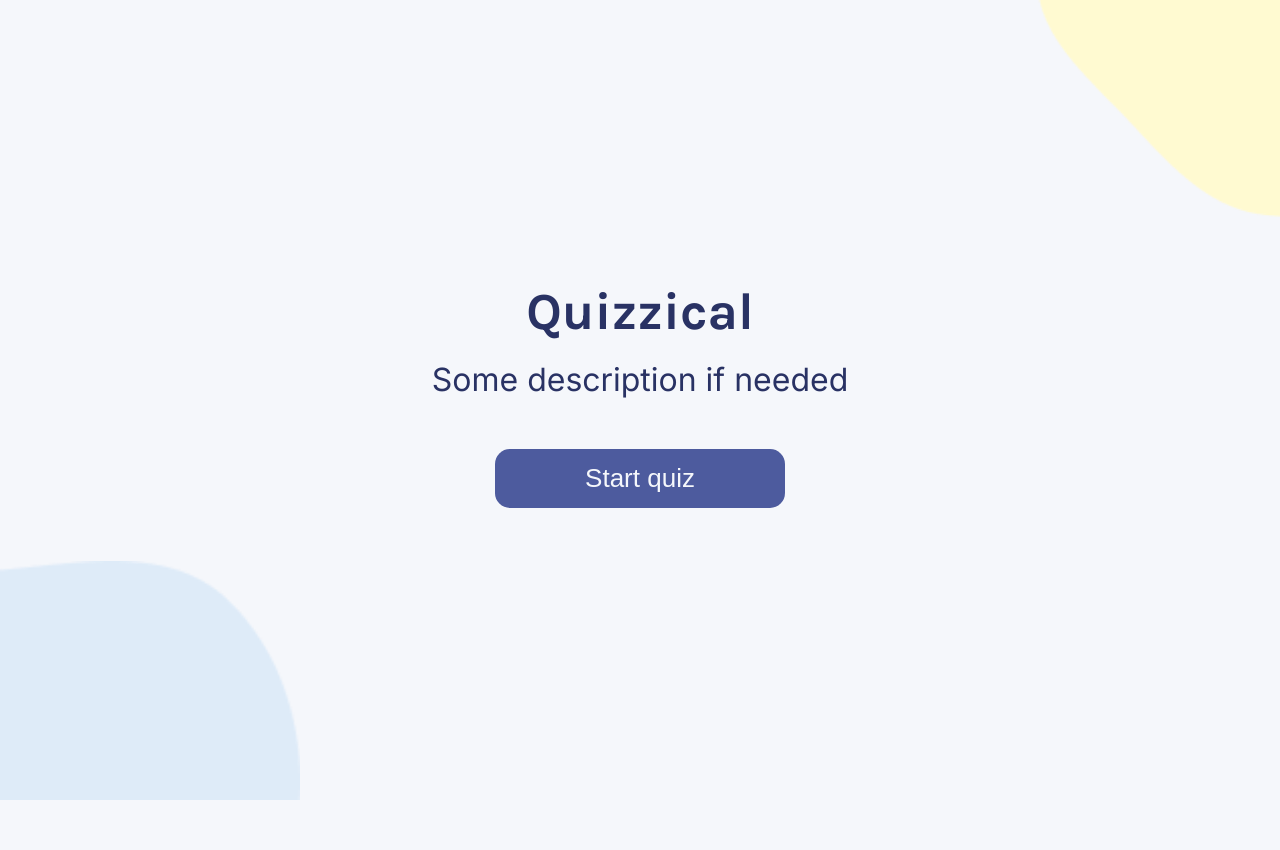
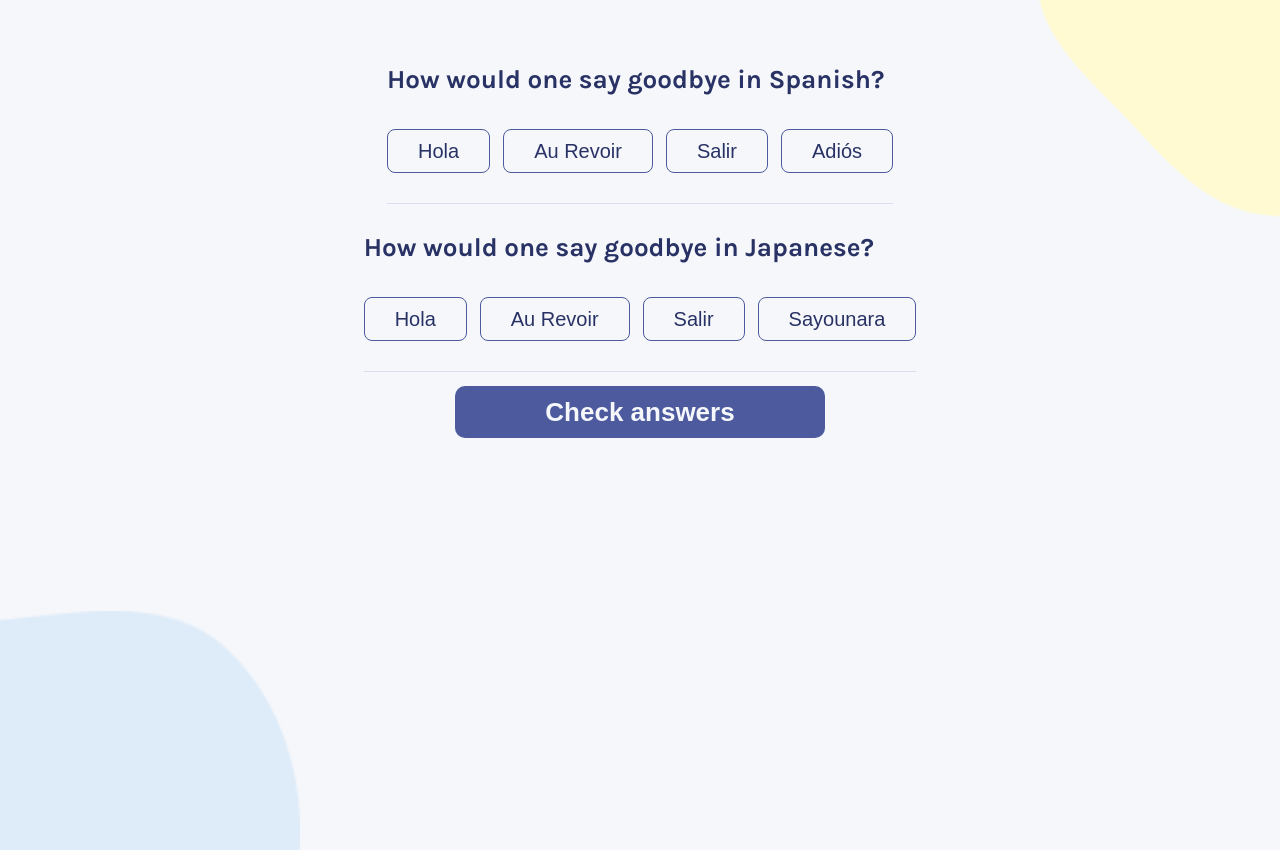
Before and after one commit to erikgab01/quiz, a React (Create React App) app: page / in a window 1280 px wide. Before the commit the page ends 800 px from the top, so only its background shows below. Built offline with nearby package versions, Linux system fonts and the light colour scheme.

Commit message:
Quiz page design
- Added styles and some logic

```diff
--- a/src/App.js
+++ b/src/App.js
@@ -1,9 +1,11 @@
-import Welcome from "./components/Welcome";
+import Quiz from "./components/Quiz/Quiz";
+import Welcome from "./components/Welcome/Welcome";
 
 function App() {
     return (
         <div>
-            <Welcome />
+            {/* <Welcome /> */}
+            <Quiz />
         </div>
     );
 }
--- /dev/null
+++ b/src/components/Question/Question.jsx
@@ -0,0 +1,21 @@
+import React, { useState } from "react";
+import styles from "./Question.module.css";
+
+export default function Question(props) {
+    const [questionList, setQuestionList] = useState(getQuestionList());
+    function getQuestionList() {
+        const questions = [...props.incorrectAnswers];
+        questions.push(props.correctAnswer);
+        return questions;
+    }
+    return (
+        <div className={styles.question}>
+            <h3 className={styles.title}>{props.question}</h3>
+            <div className={styles.options}>
+                {questionList.map((question) => (
+                    <button>{question}</button>
+                ))}
+            </div>
+        </div>
+    );
+}
--- /dev/null
+++ b/src/components/Question/Question.module.css
@@ -0,0 +1,49 @@
+.question {
+    padding-bottom: 15px;
+    border-bottom: 1px solid #dbdef0;
+}
+
+.title {
+    font-family: "Karla";
+    font-weight: 700;
+    font-size: 16px;
+    line-height: 19px;
+    color: #293264;
+}
+
+.options {
+    display: flex;
+    gap: 13px;
+    margin-top: 12px;
+}
+
+.options button {
+    background-color: transparent;
+    border-radius: 8px;
+    border: 1px solid #4d5b9e;
+    padding: 5px 20px;
+    font-weight: 500;
+    font-size: 10px;
+    line-height: 12px;
+    text-align: center;
+    color: #293264;
+}
+
+.options button.active {
+    background: #d6dbf5;
+}
+
+@media screen and (min-width: 800px) {
+    .options button {
+        padding: 15px 30px;
+        font-size: 20px;
+    }
+    .title {
+        font-size: 26px;
+        margin-bottom: 40px;
+        margin-top: 20px;
+    }
+    .question {
+        padding-bottom: 30px;
+    }
+}
--- /dev/null
+++ b/src/components/Quiz/Quiz.jsx
@@ -0,0 +1,36 @@
+import React, { useState } from "react";
+import Question from "../Question/Question";
+import styles from "./Quiz.module.css";
+
+export default function Quiz() {
+    const [questions, setQuestions] = useState([
+        {
+            id: 1,
+            type: "multiple",
+            question: "How would one say goodbye in Spanish?",
+            correct_answer: "Adiós",
+            incorrect_answers: ["Hola", "Au Revoir", "Salir"],
+        },
+        {
+            id: 2,
+            type: "multiple",
+            question: "How would one say goodbye in Japanese?",
+            correct_answer: "Sayounara",
+            incorrect_answers: ["Hola", "Au Revoir", "Salir"],
+        },
+    ]);
+    return (
+        <div className={styles.quiz}>
+            {questions.map((question) => (
+                <Question
+                    key={question.id}
+                    type={question.type}
+                    question={question.question}
+                    correctAnswer={question.correct_answer}
+                    incorrectAnswers={question.incorrect_answers}
+                />
+            ))}
+            <button className={styles.checkButton + " btn"}>Check answers</button>
+        </div>
+    );
+}
--- /dev/null
+++ b/src/components/Quiz/Quiz.module.css
@@ -0,0 +1,30 @@
+.quiz {
+    margin: 50px auto;
+    max-width: 400px;
+    display: flex;
+    flex-direction: column;
+    align-items: center;
+    gap: 14px;
+}
+
+.checkButton {
+    font-weight: 600;
+    font-size: 10px;
+    line-height: 12px;
+    border-radius: 10px;
+    padding: 10px 20px;
+}
+
+@media screen and (min-width: 800px) {
+    .checkButton {
+        font-size: 26px;
+        padding: 20px 90px;
+    }
+    .quiz {
+        margin: 50px auto;
+        max-width: 1000px;
+        display: flex;
+        flex-direction: column;
+        gap: 14px;
+    }
+}
--- a/src/components/Welcome.jsx
+++ b/src/components/Welcome/Welcome.jsx
@@ -6,7 +6,7 @@ export default function Welcome() {
         <section className={styles.welcome}>
             <h1 className={styles.title}>Quizzical</h1>
             <p className={styles.description}>Some description if needed</p>
-            <button className={styles.startButton}>Start quiz</button>
+            <button className={styles.startButton + " btn"}>Start quiz</button>
         </section>
     );
 }
--- a/src/components/Welcome.module.css
+++ b/src/components/Welcome/Welcome.module.css
@@ -26,24 +26,11 @@
 }
 
 .startButton {
-    background: #4d5b9e;
     border-radius: 15px;
     padding: 15px 60px;
-    color: #f5f7fb;
     font-weight: 500;
     font-size: 16px;
     line-height: 19px;
-    text-align: center;
-    border: none;
-    cursor: pointer;
-}
-
-.startButton:hover {
-    background: #6678d4;
-}
-
-.startButton:active {
-    box-shadow: inset 5px 5px 10px -3px rgba(0, 0, 0, 0.7);
 }
 
 @media screen and (min-width: 600px) {
--- a/src/index.css
+++ b/src/index.css
@@ -12,3 +12,19 @@ body {
     background-position: left bottom, right top;
     background-color: #f5f7fb;
 }
+
+.btn {
+    background: #4d5b9e;
+    color: #f5f7fb;
+    text-align: center;
+    border: none;
+    cursor: pointer;
+}
+
+.btn:hover {
+    background: #6678d4;
+}
+
+.btn:active {
+    box-shadow: inset 5px 5px 10px -3px rgba(0, 0, 0, 0.7);
+}
```
